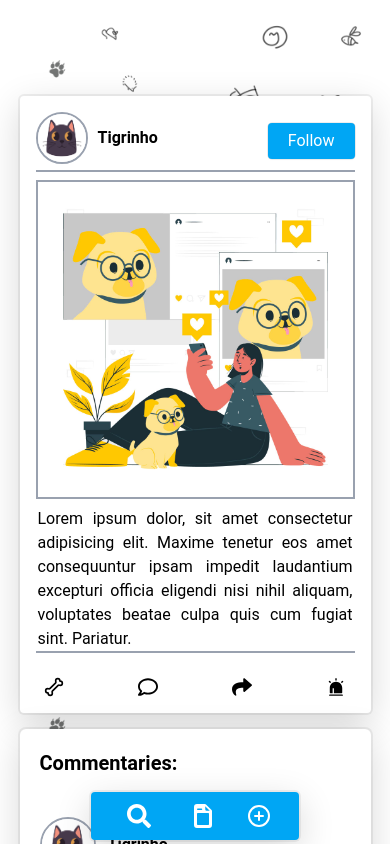
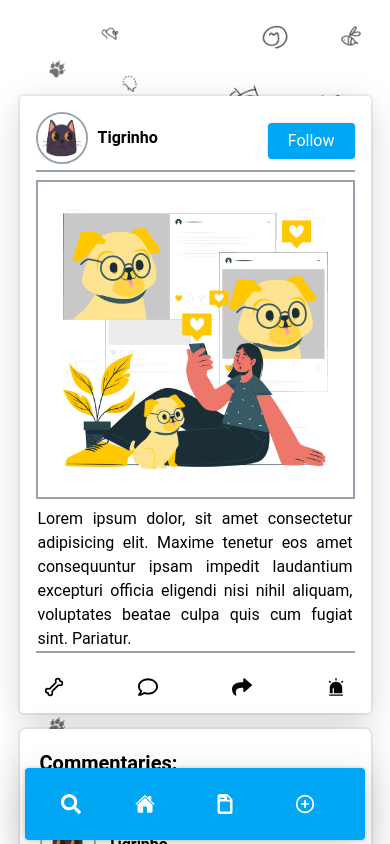
Before and after one commit to GustavoSMelo/petnet, a Next.js app: page /feed in a window 390 px wide. Shown: the top 844 px of the page. Built offline with nearby package versions, Linux system fonts and the light colour scheme.

Commit message:
:lipstick: working on style of feed page

```diff
--- a/src/app/feed/feed.style.css
+++ b/src/app/feed/feed.style.css
@@ -16,7 +16,9 @@
             px-7
             rounded
             bg-white
-            shadow-minimalistWithShadow;
+            shadow-minimalistWithShadow
+            w-[620px]
+            flex-col;
 
         * {
             @apply flex
@@ -38,18 +40,48 @@
             }
         }
 
+        div {
+            @apply flex
+                justify-between
+                mt-3
+                p-0
+                items-baseline
+                ml-0;
+
             button {
-            @apply cursor-pointer;
+                @apply cursor-pointer
+                rounded-md
+                p-3.5
+                text-base
+                shadow-minimalist;
             }
 
             button:hover {
                 @apply transition-all font-bold;
             }
+
+            .btnFunctionIcons {
+                @apply text-xl;
+            }
+
+            .btnFunctionsIconHome {
+                @apply text-pink-300;
+            }
+
+            .btnFunctionsIconPost {
+                @apply text-indigo-500;
+            }
+
+            .btnFunctionsIconNPost {
+                @apply text-emerald-300;
+            }
+        }
     }
 
     .postsContainer {
         @apply mt-5;
-        .posts, .postContainer {
+        .posts,
+        .postContainer {
             @apply flex flex-col items-center;
             .post {
                 @apply flex
@@ -173,6 +205,10 @@
 
                         p {
                             @apply text-justify;
+
+                            small {
+                                @apply text-gray-600;
+                            }
                         }
                     }
                 }
@@ -211,19 +247,27 @@
             mb-1
             bg-sky-500
             text-white
-            p-3;
+            p-3
+            flex-row w-fit;
 
             span {
-                @apply border-0 text-2xl;
+                @apply border-0 text-xl;
                 input {
                     @apply hidden;
                 }
             }
 
+            div {
+                @apply mt-0;
                 button {
-                @apply text-2xl;
+                    @apply text-2xl shadow-none;
                     p {
                         @apply hidden;
+                    }
+                }
+
+                .btnFunctionIcons {
+                    @apply text-white;
                 }
             }
         }
@@ -231,17 +275,25 @@
         .postsContainer {
             @apply mt-20;
 
-            .posts > .postContainer >.commentContainer,
+            .posts > .postContainer > .commentContainer,
             .posts > .postContainer > .post {
                 @apply w-[90%];
             }
 
+            .posts > .postContainer > .commentContainer {
+                @apply mb-20;
+            }
         }
     }
 
     @media screen and (max-width: 500px) {
         .postsContainer {
-            .posts > .postContainer > .post > .postCommandContainer > button > p {
+            .posts
+                > .postContainer
+                > .post
+                > .postCommandContainer
+                > button
+                > p {
                 @apply hidden;
             }
         }
@@ -249,10 +301,7 @@
 
     @media screen and (max-width: 382px) {
         .postsContainer {
-            .posts >
-            .postContainer >
-            .post >
-            div.posterInformation {
+            .posts > .postContainer > .post > div.posterInformation {
                 figure > img {
                     @apply size-10;
                 }
@@ -265,7 +314,12 @@
                     @apply flex text-sky-500 text-3xl;
                 }
             }
+        }
+    }
 
+    @media screen and (max-width: 350px) {
+        .functionsContainer {
+            @apply w-full mb-0;
         }
     }
 }
--- a/src/app/feed/page.tsx
+++ b/src/app/feed/page.tsx
@@ -10,6 +10,7 @@ import Catface from "@petnetPublic/assets/catface.jpg";
 import Publish from "@petnetPublic/assets/publish.jpg";
 import { AiFillAlert } from "react-icons/ai";
 import { IoIosSend } from "react-icons/io";
+import { IoHome } from "react-icons/io5";
 
 const Feed = () => {
     const [search, setSearch] = useState("");
@@ -26,13 +27,21 @@ const Feed = () => {
                         onChange={(event) => setSearch(event.target.value)}
                     />
                 </span>
-                <button type="button">
-                    <BsFillFileEarmarkPostFill /> <p>Postagens</p>
-                </button>
+                <div>
+                    <button type="button">
+                        <IoHome className="btnFunctionIcons btnFunctionsIconHome" />
+                        <p>Pagina Inicial</p>
+                    </button>
+                    <button type="button">
+                        <BsFillFileEarmarkPostFill className="btnFunctionIcons btnFunctionsIconPost" />
+                        <p>Postagens</p>
+                    </button>
 
-                <button type="button">
-                    <FiPlusCircle /> <p>New Post</p>
-                </button>
+                    <button type="button">
+                        <FiPlusCircle className="btnFunctionIcons btnFunctionsIconNPost" />
+                        <p>New Post</p>
+                    </button>
+                </div>
             </section>
 
             <section className="postsContainer">
@@ -89,19 +98,27 @@ const Feed = () => {
                                         aliquid obcaecati, libero consequuntur
                                         ea omnis delectus laborum eos ratione
                                         non placeat voluptatum amet, quidem et,
-                                        minima autem pariatur molestias.
+                                        minima autem pariatur molestias.{" "}
+                                        <small>(1 mes atras)</small>
                                     </p>
                                 </li>
                             </ul>
                             <div>
-                                <input type="text" placeholder="Commentary..." />
-                                <button type="button" className="btnSendCommentary"><IoIosSend /></button>
+                                <input
+                                    type="text"
+                                    placeholder="Commentary..."
+                                />
+                                <button
+                                    type="button"
+                                    className="btnSendCommentary"
+                                >
+                                    <IoIosSend />
+                                </button>
                             </div>
                         </div>
                     </li>
                 </ul>
             </section>
-
         </div>
     );
 };
```
Lines whose indentation alone changed are shown as unchanged.
